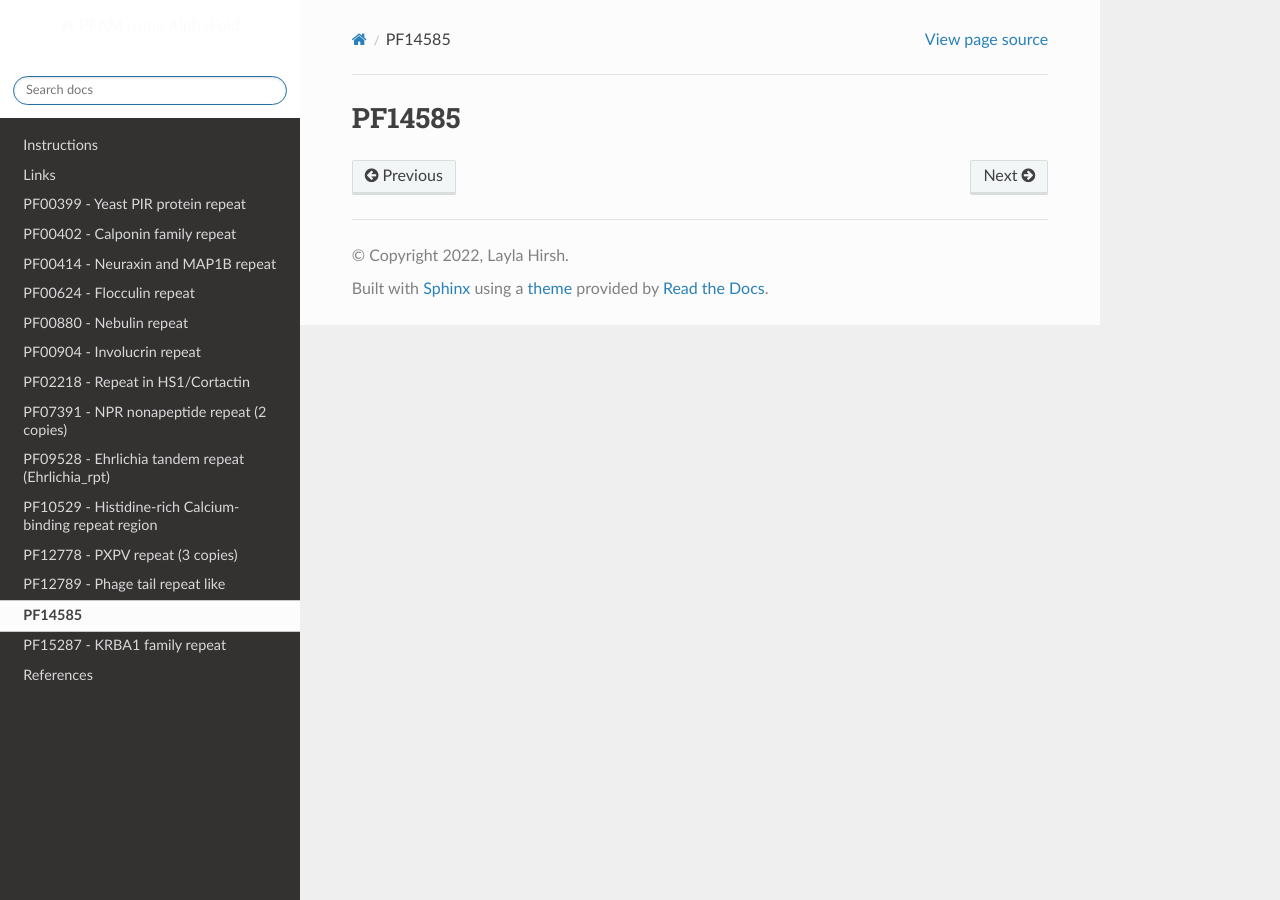
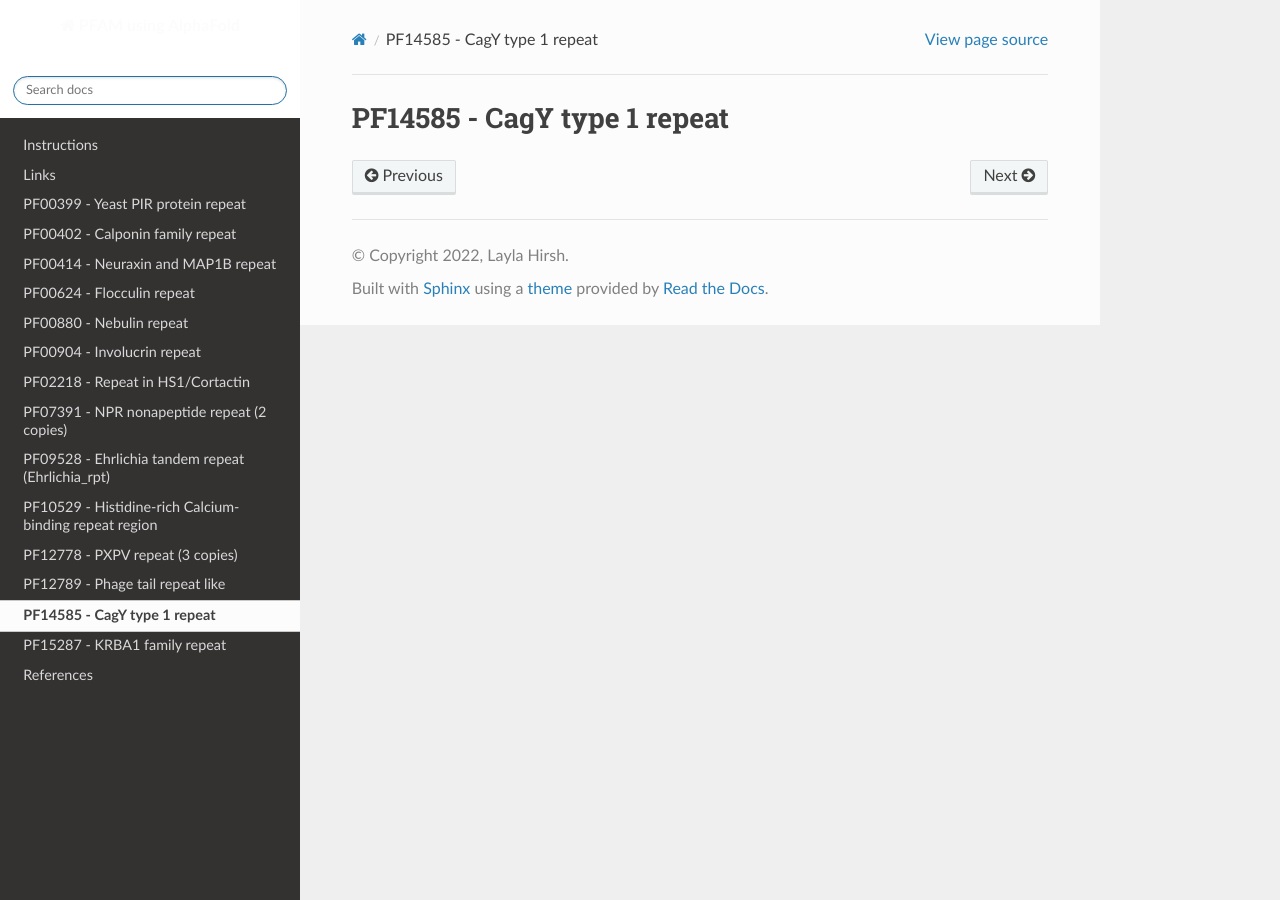
Before and after one commit to DraLaylaHirsh/AlphaFoldPfam, a Sphinx documentation site: the page built from docs/PF14585.rst, in a window 1280 px wide. Built offline with Sphinx 7.4.7 and the Read the Docs theme 2.0.0, drawn with Linux system fonts in a browser that asks for light colours.

Commit message:
Update PF14585.rst

```diff
--- a/docs/PF14585.rst
+++ b/docs/PF14585.rst
@@ -1,2 +1,2 @@
-PF14585
-=======
+PF14585 - CagY type 1 repeat
+============================
```
